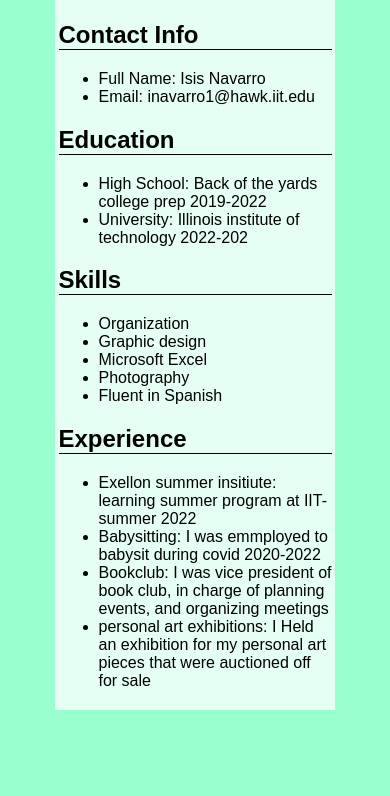
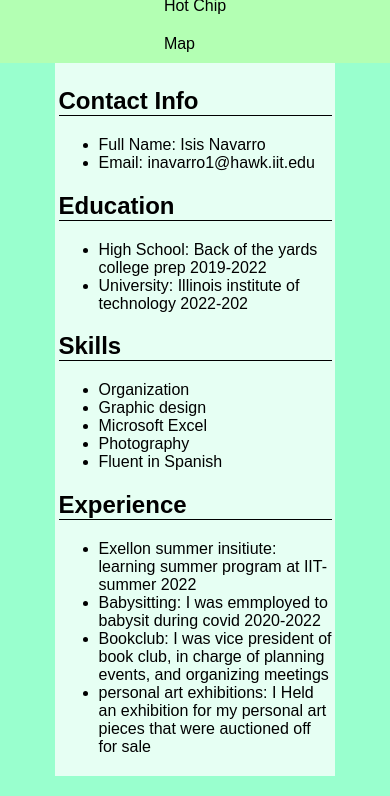
Before and after one commit to IsisXN/project3, a plain HTML site: page index.html in a window 390 px wide. Shown: the part 89-885 px from the top of the page. Before the commit the page ends 844 px from the top, so only its background shows below. Drawn offline with Linux system fonts and the light colour scheme.

Commit message:
Update style.css

```diff
--- a/css/style.css
+++ b/css/style.css
@@ -62,6 +62,21 @@
   background-color: #99ffce;
 }
 
+@media screen and (max-width: 767px) {
+  #resume-outline {
+    width: 90%;
+    margin: 5% auto;
+  }
+  #main-navbar ul li {
+    display: block;
+    float: none;
+  }
+  #main-navbar ul li a {
+    padding: 10px;
+    font-size: 16px;
+  }
+}
+
 #resume-template{
   width: 70%;
   margin: 0 auto 5% auto;
```
